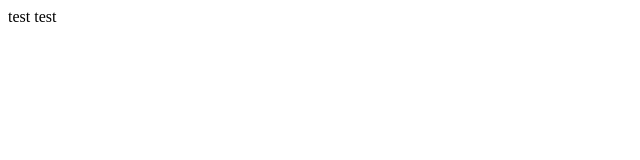
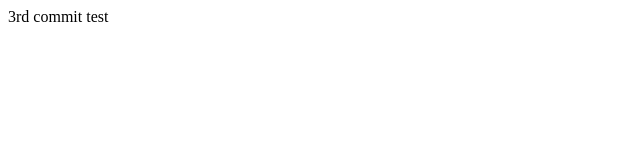
Before and after one commit to Zuka5/position-0, a plain HTML site: page index.html in a window 1280 px wide. Shown: the full height of the page, 0-640 px from the left. Drawn offline with Linux system fonts and the light colour scheme.

Commit message:
secondBranch

```diff
--- a/index.html
+++ b/index.html
@@ -6,6 +6,6 @@
     <title>Document</title>
 </head>
 <body>
-    test test
+    3rd commit test
 </body>
 </html>
```
